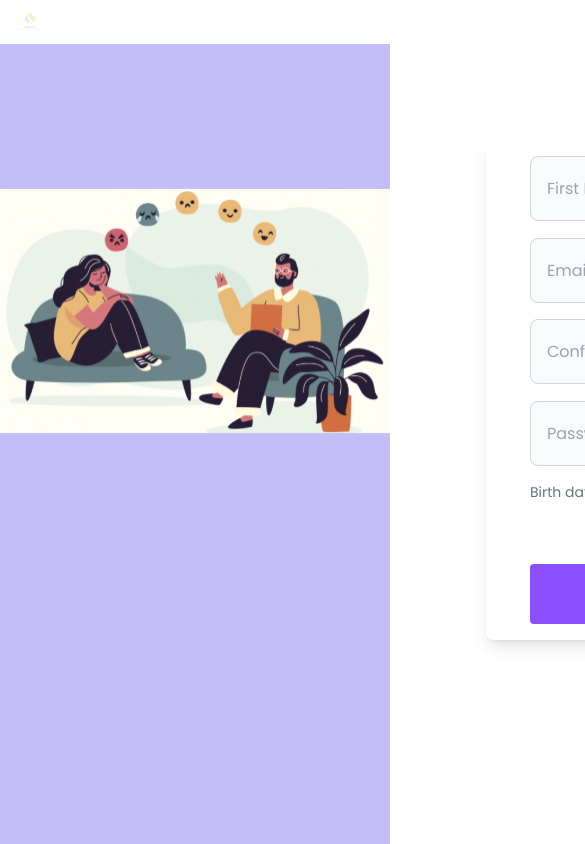
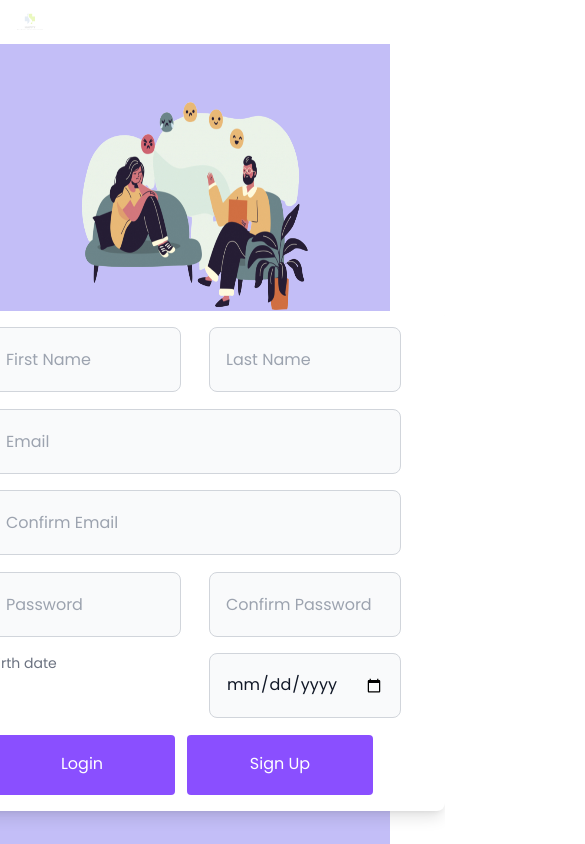
Before and after one commit to rozhiar-tech/Happy, a React (Create React App) app: page /signup in a window 390 px wide. Shown: the top 844 px of the page, 585 px wide, since content can reach past the window. Built offline with nearby package versions, Linux system fonts and the light colour scheme.

Commit message:
fixed some responsive issues

```diff
--- a/src/pages/Login/Login.js
+++ b/src/pages/Login/Login.js
@@ -33,10 +33,10 @@ function Login() {
   };
 
   return (
-    <div className="h-screen bg-vodka flex justify-evenly ">
+    <div className="h-screen bg-vodka flex  lg:flex lg:justify-evenly md:flex-row md:justify-evenly  flex-col items-center  w-screen ">
 
 
-      <div className="bg-white h-[500px] w-[470px] rounded-lg m-24 shadow-lg px-11 flex justify-between  ">
+      <div className="bg-white h-[500px] w-[470px] rounded-lg md:m-24 shadow-lg px-11 flex justify-between  ">
       <form onSubmit={handleSubmit} className="flex flex-col  justify-evenly">
       <input
             placeholder="Email"
@@ -65,7 +65,7 @@ function Login() {
         </div>
       </form>
       </div>
-      <img src={therapy} alt="therapy" className="h-3/6 mt-14 "/>
+      <img src={therapy} alt="therapy" className="md:h-3/6 mt-14 h-[25%] mb-14"/>
 
     </div>
   );
--- a/src/pages/SignUp/SignUp.js
+++ b/src/pages/SignUp/SignUp.js
@@ -4,7 +4,7 @@ import { useNavigate  } from "react-router-dom";
 import { getAuth ,createUserWithEmailAndPassword } from "firebase/auth";
 import {  setDoc, getFirestore,doc } from "firebase/firestore";
 import app from "../../firebase/firebaseinit";
-import signupImage from "./SignupImage.svg";
+import signupImage from "./SignupImag.png";
 
 
 const auth = getAuth(app);
@@ -57,10 +57,10 @@ function SignUp(){
                 case "(auth/email-already-in-use).":
                     setError("The email address is already in use by another account.");
                     break;
-                case "The email address is badly formatted.":
+                case "(auth/invalid-email).":
                     setError("The email address is badly formatted.");
                     break;
-                case "The password must be 6 characters long or more.":
+                case "(auth/weak-password).":
                     setError("The password must be 6 characters long or more.");
                     break;
                 default:
@@ -80,14 +80,15 @@ function SignUp(){
 
 
     return (
-        <div className="h-screen bg-vodka flex justify-evenly">
-        <img src={signupImage} alt="therapy" className="h-3/6 mt-14 "/>
+        <div className="h-screen bg-vodka flex  lg:flex lg:justify-evenly md:flex-row md:justify-evenly  flex-col items-center w-screen">
+        <img src={signupImage} alt="therapy" className="md:h-3/6 mt-14 h-[25%] w-[60%] "/>
 
 
-            <div className="bg-white h-[500px] w-[550px] rounded-lg m-24 shadow-lg px-11 flex justify-between ">
+            <div className="bg-white h-[500px] w-[500px] rounded-lg md:m-24 shadow-lg px-11 flex justify-between mb-10 ">
             <form onSubmit={handleSubmit} className="flex flex-col  justify-evenly">
                 <div className="flex  justify-evenly">
                 <input
+                    required
                     placeholder="First Name"
                     type="text"
                     value={firstName}
@@ -95,6 +96,7 @@ function SignUp(){
                     className=" w-48 h-[65px] p-4 text-gray-900 border border-gray-300 rounded-lg bg-gray-50 sm:text-md mr-7"
                 />
                 <input
+                    required
                     placeholder="Last Name"
                     type="text"
                     value={lastName}
@@ -103,6 +105,7 @@ function SignUp(){
                 />
                     </div>
                     <input
+                    required
                     placeholder="Email"
                     type="email"
                     value={email}
@@ -110,6 +113,7 @@ function SignUp(){
                     className=" w-full h-[65px] p-4 text-gray-900 border border-gray-300 rounded-lg bg-gray-50 sm:text-md "
                 />
                 <input
+                    required
                     placeholder="Confirm Email"
                     type="email"
                     value={confirmEmail}
@@ -118,6 +122,7 @@ function SignUp(){
                 />
                 <div className="flex justify-between">
                 <input
+                    required
                     placeholder="Password"
                     type="password"
                     value={password}
@@ -126,6 +131,7 @@ function SignUp(){
 
                 />
                 <input
+                    required
                     placeholder="Confirm Password"
                     type="password"
                     value={confirmPassword}
@@ -139,6 +145,7 @@ function SignUp(){
 
                  <input type="date" className="w-48 h-[65px] p-4 text-gray-900 border border-gray-300 rounded-lg bg-gray-50 sm:text-md"
                     value={birthDate}
+                    required
                     onChange={(e) => setBirthDate(e.target.value)}
 
                  />
@@ -151,7 +158,7 @@ function SignUp(){
                 </button>
                 <button
                     type="submit"
-                    className="bg-lavender-indigo hover:bg-wild-strawberry/70 focus:bg-wild-strawberry/70 hover:scale-95 focus:scale-95 text-white rounded p-4 h-[60px] w-[186px] self-center"
+                    className="bg-lavender-indigo hover:bg-wild-strawberry/70 focus:bg-wild-strawberry/70 hover:scale-95 focus:scale-95 text-white rounded p-4 h-[60px] w-[186px] self-center active:bg-violet-700"
                     disabled={loading}
                     >
                     Sign Up
```
Also changed, not shown: src/pages/SignUp/SignupImag.png (added).
